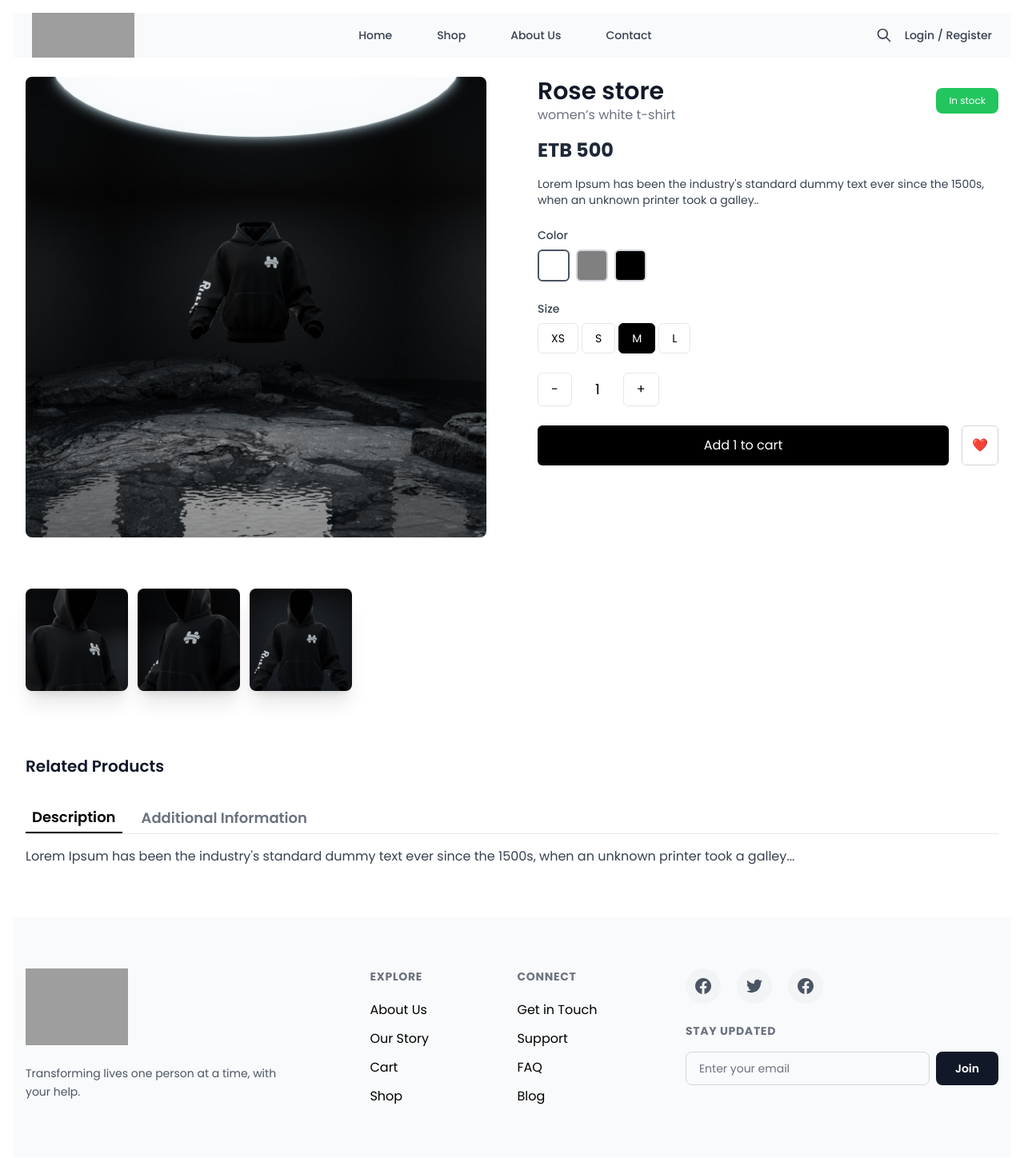
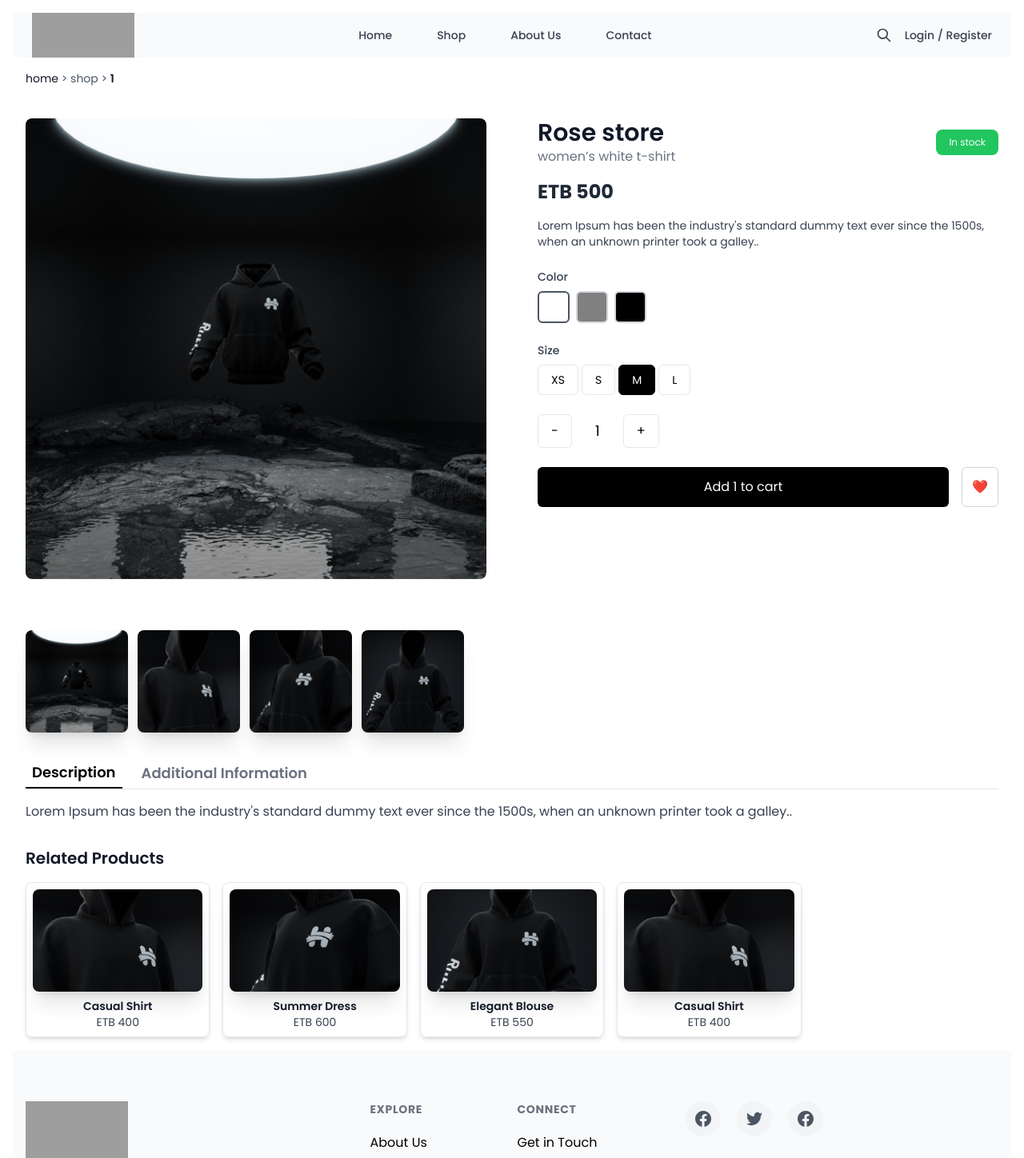
Before and after one commit to freab/frontend, a SvelteKit app: page /shop/1 in a window 1280 px wide. Shown: the top 1448 px of the page at 80% size. Built offline with nearby package versions, Linux system fonts and the light colour scheme; grey boxes are pictures that could not be loaded.

Commit message:
misc: added breadcrumb

```diff
--- /dev/null
+++ b/src/components/Breadcrumb.svelte
@@ -0,0 +1,37 @@
+<script lang="ts">
+    import { onMount } from "svelte";
+
+    export let path: string = ""; // Example: "/shop/women-tshirt"
+    export let separator: string = " > ";
+
+    let breadcrumbs: Array<{label: string, href?: string, isLast?: boolean, url?: string}> = [];
+
+    onMount(() => {
+      const parts = path.split("/").filter(Boolean);
+      let accumulatedPath = "";
+
+      breadcrumbs = parts.map((part, index) => {
+        accumulatedPath += `/${part}`;
+        return {
+          label: part.replace("-", " "), // Replace hyphens with spaces
+          url: accumulatedPath,
+          isLast: index === parts.length - 1
+        };
+      });
+    });
+  </script>
+
+  <!-- Breadcrumb Component -->
+  <nav class="countainer mx-auto text-gray-600 text-sm p-4">
+    <span>
+      <a href="/" class="hover:underline text-gray-900">home</a>
+      {#each breadcrumbs as crumb, i}
+        <span> {separator} </span>
+        {#if crumb.isLast}
+          <span class="text-gray-900 font-semibold">{crumb.label}</span>
+        {:else}
+          <a href={crumb.url} class="hover:underline">{crumb.label}</a>
+        {/if}
+      {/each}
+    </span>
+  </nav>
--- a/src/routes/shop/[slug]/+page.svelte
+++ b/src/routes/shop/[slug]/+page.svelte
@@ -2,28 +2,40 @@
   import { onMount } from 'svelte';
   import Nav from '../../../components/Nav.svelte';
   import Footer from '../../../components/Footer.svelte';
+  import Breadcrumb from '../../../components/Breadcrumb.svelte';
   import img1 from '$lib/assets/1.jpg';
   import img2 from '$lib/assets/2.jpg';
   import img3 from '$lib/assets/3.jpg';
   import img4 from '$lib/assets/4.jpg';
+  import { page } from '$app/stores';
 
   export let data;
 
-  let selectedSize = 'M';
-  let selectedColor = 'White';
-  let currentTab = 'Description';
-  let mainImage = img1;
-
-  $: product = {
+  let product = {
     name: 'Rose store',
     category: 'women’s white t-shirt',
     price: 500,
     description: 'Lorem Ipsum has been the industry\'s standard dummy text ever since the 1500s, when an unknown printer took a galley..',
     colors: ['White', 'Gray', 'Black'],
     sizes: ['XS', 'S', 'M', 'L'],
+    images: [img1, img2, img3, img4],
   };
 
+  let selectedSize = 'M';
+  let selectedColor = 'White';
+  let currentTab = 'Description';
+  let mainImage = product.images[0];
+
+  let relatedProducts = [
+    { name: 'Casual Shirt', price: 400, image: img2 },
+    { name: 'Summer Dress', price: 600, image: img3 },
+    { name: 'Elegant Blouse', price: 550, image: img4 },
+    { name: 'Casual Shirt', price: 400, image: img2 },
+  ];
+
   let quantity = 1;
+
+  let path = `/shop/${$page.params.slug}`;
 
   function incrementQuantity() {
     quantity = Math.min(quantity + 1, 10); // Limit to 10 items
@@ -42,6 +54,7 @@
 
 <div class="min-h-screen bg-white">
   <Nav />
+  <Breadcrumb path={path} />
 
   <div class="container mx-auto px-4 py-6 grid grid-cols-1 md:grid-cols-2 gap-16">
     <!-- Left - Product Image -->
@@ -134,30 +147,64 @@
   </div>
   <!-- Other Images-->
    <div class="container mx-auto flex gap-3 px-4 py-4">
-    <img src={img2} alt="" class="bg-gray-600 rounded-lg shadow-xl  h-32 w-32" />
-    <img src={img3} alt="" class="bg-gray-600 rounded-lg shadow-xl  h-32 w-32" />
-    <img src={img4} alt="" class="bg-gray-600 rounded-lg shadow-xl  h-32 w-32" />
+   {#each product.images as image}
+   <button
+   on:click={() => mainImage = image}
+   on:keydown={(e) => {
+     if (e.key === 'Enter' || e.key === ' ') {
+       mainImage = image;
+     }
+   }}
+   tabindex="0"
+   class="focus:outline-none focus:ring-2 focus:ring-offset-2 focus:ring-gray-500 rounded-lg"
+   aria-label="View alternative product image 1"
+ >
+   <img src={image} alt="" class="bg-gray-600 rounded-lg shadow-xl h-32 w-32 object-cover" />
+ </button>
+   {/each}
+
    </div>
-
-  <div class="container mx-auto px-4 py-16">
-    <h2 class="text-xl font-semibold text-gray-900 mb-4">Related Products</h2>
-
-
-    <div class="mt-8 border-b border-gray-200">
+   <div class="container mx-auto px-4 py-4">
+    <div class="border-b border-gray-200">
       <div class="flex space-x-4">
-        <button
-          class="text-lg font-semibold text-black border-b-2 border-black px-2 py-1">
+        <button class="text-lg font-semibold px-2 py-1"
+                class:text-black={currentTab === 'Description'}
+                class:text-gray-500={currentTab !== 'Description'}
+                class:border-b-2={currentTab === 'Description'}
+                class:border-black={currentTab === 'Description'}
+                on:click={() => currentTab = 'Description'}>
           Description
         </button>
-        <button class="text-lg font-semibold text-gray-500 px-2 py-1">
+        <button class="text-lg font-semibold px-2 py-1"
+                class:text-black={currentTab === 'Additional Information'}
+                class:text-gray-500={currentTab !== 'Additional Information'}
+                class:border-b-2={currentTab === 'Additional Information'}
+                class:border-black={currentTab === 'Additional Information'}
+                on:click={() => currentTab = 'Additional Information'}>
           Additional Information
         </button>
       </div>
     </div>
 
-    <p class="text-gray-700 mt-4">
-      Lorem Ipsum has been the industry's standard dummy text ever since the 1500s, when an unknown printer took a galley...
-    </p>
+    {#if currentTab === 'Description'}
+      <p class="text-gray-700 mt-4">{product.description}</p>
+    {:else}
+      <p class="text-gray-700 mt-4">No additional information available.</p>
+    {/if}
+  </div>
+
+  <div class="container mx-auto px-4 py-4">
+    <h2 class="text-xl font-semibold text-gray-900 mb-4">Related Products</h2>
+    <div class="grid grid-cols-1 md:grid-cols-5 gap-4">
+      {#each relatedProducts as product}
+        <button class="p-2 border rounded-lg shadow-md hover:shadow-lg transition"
+                on:click={() => console.log(`Navigating to ${product.name}`)}>
+          <img src={product.image} alt={product.name} class="bg-gray-600 rounded-lg shadow-xl h-32 w-full object-cover" />
+          <p class="text-sm font-semibold text-gray-900 mt-2">{product.name}</p>
+          <p class="text-gray-700 text-sm">ETB {product.price}</p>
+        </button>
+      {/each}
+    </div>
   </div>
 
 
```
